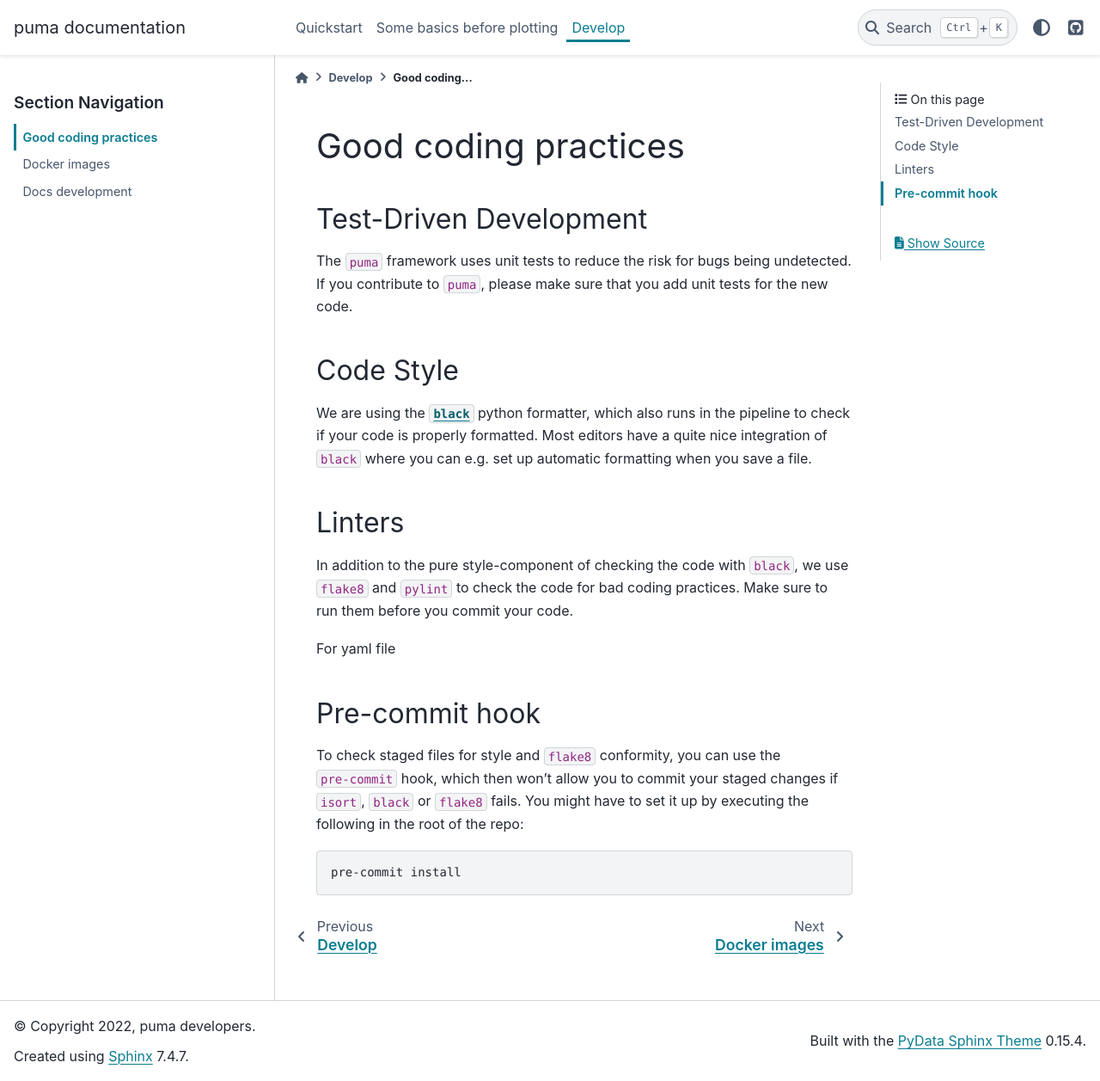
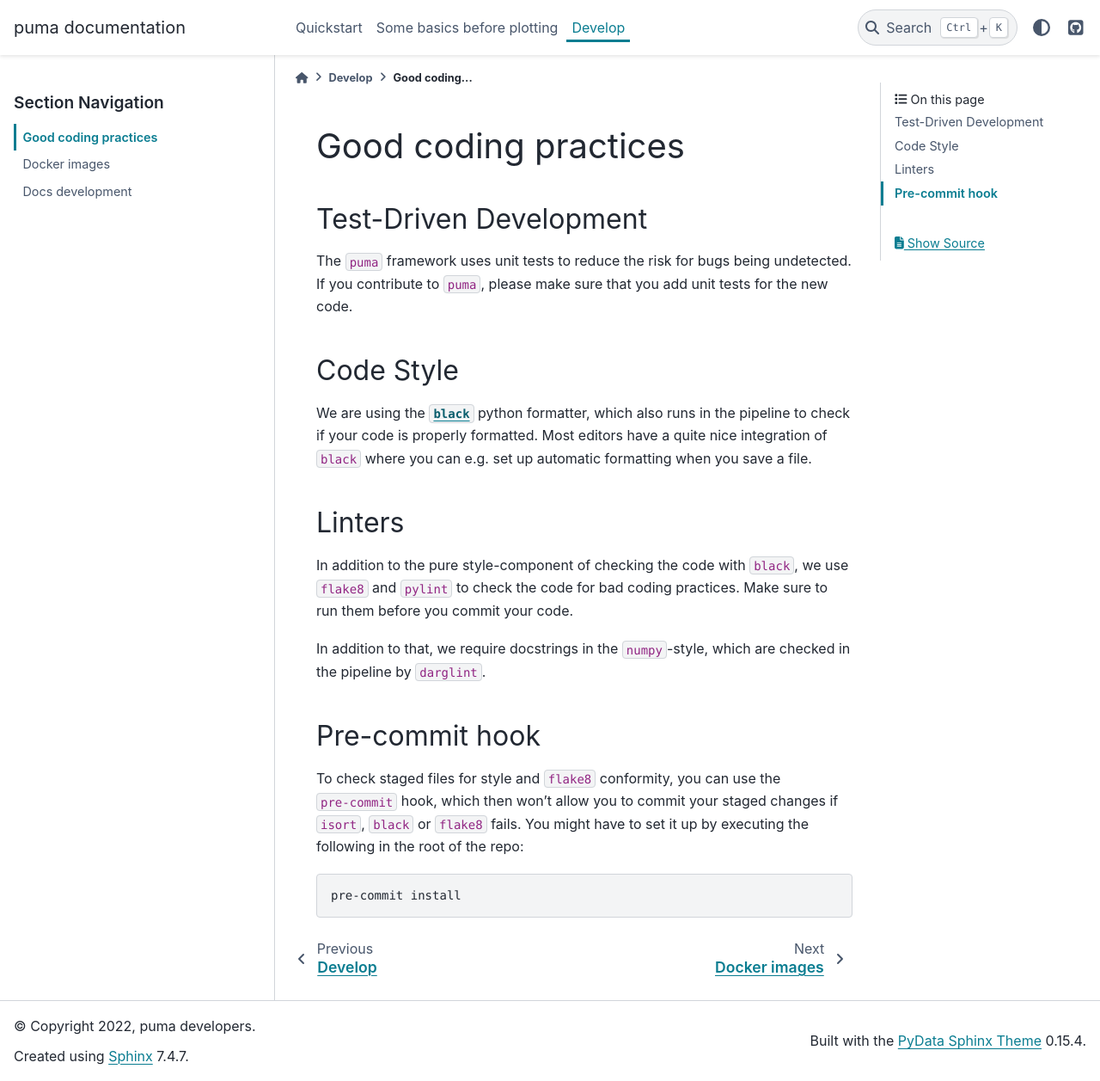
Before and after one commit to umami-hep/puma, a Sphinx documentation site: the page built from docs/source/dev_guidelines/development_guidelines.md, in a window 1280 px wide and 1257 px high. Shown: the whole window at 86% size. Built offline with Sphinx 7.4.7 and the PyData theme 0.15.4, drawn with Linux system fonts in a browser that asks for light colours.

Commit message:
update dev_guidelines.md

```diff
--- a/docs/source/dev_guidelines/development_guidelines.md
+++ b/docs/source/dev_guidelines/development_guidelines.md
@@ -19,7 +19,8 @@ In addition to the pure style-component of checking the code with `black`, we us
 `flake8` and `pylint` to check the code for bad coding practices. Make sure to run them before
 you commit your code.
 
-For yaml file
+In addition to that, we require docstrings in the `numpy`-style, which are checked in
+the pipeline by `darglint`.
 
 ## Pre-commit hook
 
```
